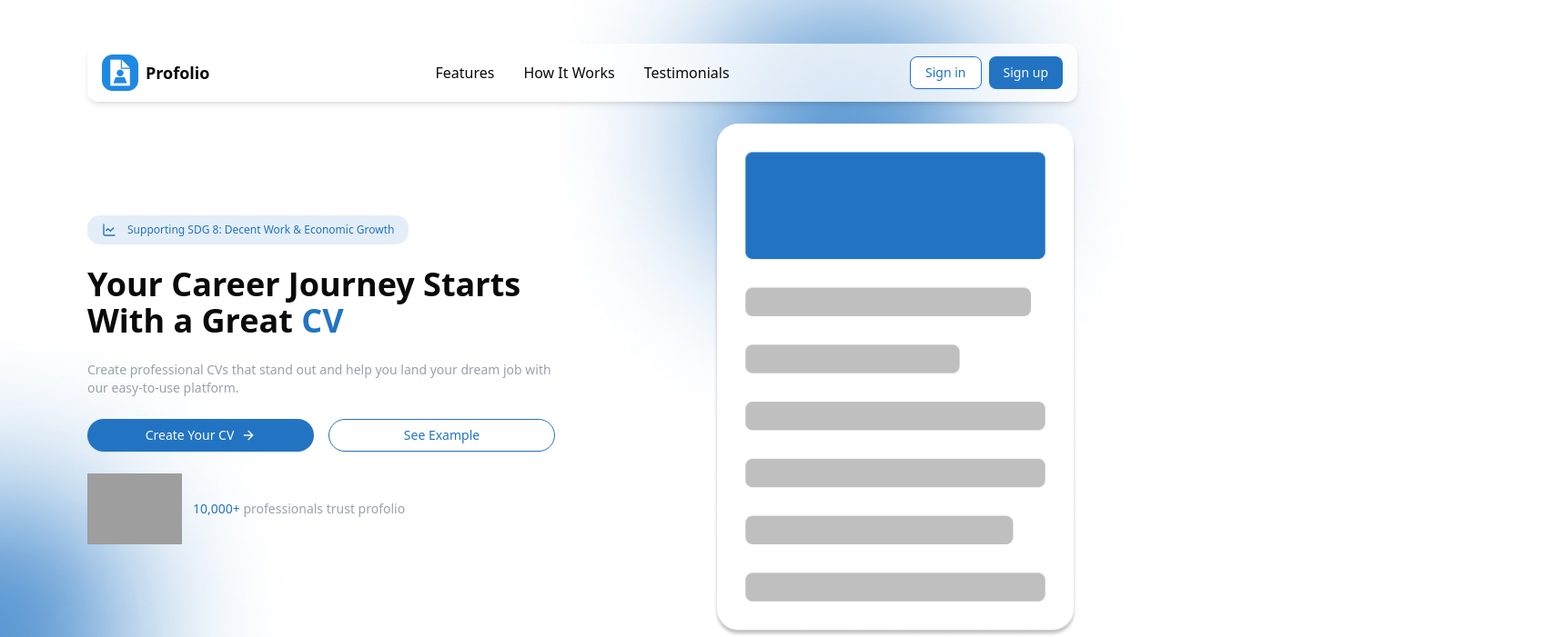
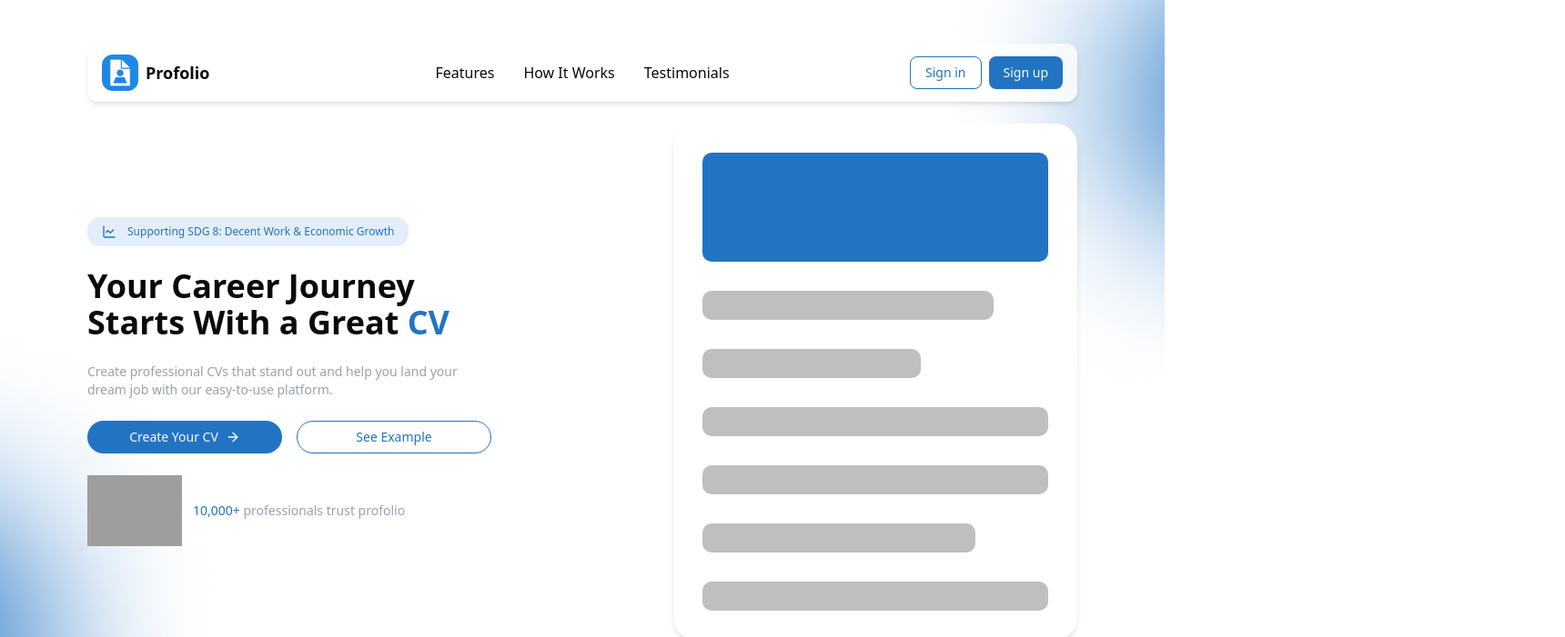
Before and after one commit to ahargunyllib/profolio, a Next.js app: page / in a window 1280 px wide. Shown: the top 701 px of the page at 91% size, 1720 px wide, since content can reach past the window. Built offline with nearby package versions, Linux system fonts and the light colour scheme; grey boxes are pictures that could not be loaded; a web font is replaced by a local one.

Commit message:
feat: add landing page components (Navbar, Footer, Features, How It Works, Testimonials)

```diff
--- a/src/app/(main)/layout.tsx
+++ b/src/app/(main)/layout.tsx
@@ -1,5 +1,6 @@
+import Navbar from "@/features/landing/components/Navbar";
+import Footer from "@/features/landing/components/footer";
 import type React from "react";
-import Navbar from "./Navbar";
 
 export default function MainLayout({
 	children,
@@ -7,9 +8,10 @@ export default function MainLayout({
 	children: React.ReactNode;
 }) {
 	return (
-		<section className=" ">
+		<section className="overflow-x-hidden">
 			<Navbar />
 			{children}
+			<Footer />
 		</section>
 	);
 }
--- a/src/app/(main)/page.tsx
+++ b/src/app/(main)/page.tsx
@@ -1,8 +1,7 @@
-import Features from "./Features";
-import Footer from "./Footer";
-import LandingPage from "./LandingPage";
-import Testimonials from "./Testimonials";
-import HowItWorks from "./how-it-works";
+import Features from "@/features/landing/components/Features";
+import HowItWorks from "@/features/landing/components/how-it-works";
+import LandingPage from "@/features/landing/components/landing-page";
+import Testimonials from "@/features/landing/components/testimonials";
 
 export default function Home() {
 	return (
@@ -11,7 +10,6 @@ export default function Home() {
 			<Features />
 			<HowItWorks />
 			<Testimonials />
-			<Footer />
 		</>
 	);
 }
--- a/src/app/(main)/how-it-works.tsx
+++ b/src/features/landing/components/how-it-works.tsx
@@ -2,31 +2,9 @@ import { Button } from "@/shared/components/ui/button";
 import { ArrowRight } from "lucide-react";
 import Image from "next/image";
 import Link from "next/link";
+import { datas } from "../data/how-it-works";
 
 export default function HowItWorks() {
-	const datas = [
-		{
-			id: 1,
-			title: "Upload Job Description",
-			desc: "Paste the job posting you're applying for and our AI analyzes the key requirements and keywords.",
-		},
-		{
-			id: 2,
-			title: "ATS Analysis",
-			desc: "Our system scans your current CV and identifies ATS compatibility issues and missing keywords.",
-		},
-		{
-			id: 3,
-			title: "Smart Optimization",
-			desc: "Get personalized suggestions to improve keyword density, formatting, and ATS score.",
-		},
-		{
-			id: 4,
-			title: "ATS-Ready Export",
-			desc: "Download your optimized CV in ATS-friendly formats with guaranteed compatibility.",
-		},
-	];
-
 	return (
 		<section
 			id="how-it-works"
--- a/src/app/(main)/LandingPage.tsx
+++ b/src/features/landing/components/landing-page.tsx
@@ -2,17 +2,18 @@ import { Button } from "@/shared/components/ui/button";
 import { ArrowRight, ChartLine } from "lucide-react";
 import Image from "next/image";
 import Link from "next/link";
+import PreviewLandingPage from "./preview-landing-page";
 
 export default function LandingPage() {
 	return (
 		<section
 			id="#"
-			className="relative p-8 pb-4 pt-34 lg:pt-34  lg:p-24  gap-15 flex  w-full  "
+			className="relative p-8 pb-4 pt-34 lg:pt-34  lg:p-24  gap-50 flex  w-full  "
 		>
-			<div className="absolute hidden md:block lg:-top-50 lg:right-0 right-0 -top-30   -z-10">
+			<div className="absolute -top-60 -right-110  -z-10">
 				<Image src="/bg-shadow.png" alt="shadow" width={700} height={700} />
 			</div>
-			<div className="absolute -bottom-60 -left-90  -z-10">
+			<div className="absolute -bottom-60 -left-110  -z-10">
 				<Image src="/bg-shadow.png" alt="shadow" width={700} height={700} />
 			</div>
 
@@ -64,14 +65,8 @@ export default function LandingPage() {
 					</p>
 				</div>
 			</div>
-			<div className="hidden md:flex w-full  items-center justify-end relative ">
-				<Image
-					src="/landing-page-images.png"
-					alt="landingpage"
-					width={400}
-					height={1}
-					className="hover:scale-105 transition-all duration-200 ease-in-out"
-				/>
+			<div className="hidden md:flex w-full  items-center justify-end  ">
+				<PreviewLandingPage />
 			</div>
 		</section>
 	);
--- a/src/app/(main)/Navbar.tsx
+++ b/src/features/landing/components/navbar.tsx
@@ -1,6 +1,7 @@
 "use client";
 
 import { Button } from "@/shared/components/ui/button";
+import { MenuIcon } from "lucide-react";
 import Image from "next/image";
 import Link from "next/link";
 import { useState } from "react";
@@ -63,19 +64,7 @@ export default function Navbar() {
 						aria-expanded={open}
 						aria-label={open ? "Close menu" : "Open menu"}
 					>
-						<svg
-							className="pointer-events-none"
-							width={24}
-							height={24}
-							viewBox="0 0 24 24"
-							fill="none"
-							stroke="currentColor"
-							strokeWidth="2"
-							strokeLinecap="round"
-							strokeLinejoin="round"
-							xmlns="http://www.w3.org/2000/svg"
-						>
-							<title>anjay</title>
+						<MenuIcon>
 							<path
 								d="M4 12L20 12"
 								className="origin-center -translate-y-[7px] transition-all duration-300 ease-[cubic-bezier(.5,.85,.25,1.1)] group-aria-expanded:translate-x-0 group-aria-expanded:translate-y-0 group-aria-expanded:rotate-[315deg]"
@@ -88,7 +77,7 @@ export default function Navbar() {
 								d="M4 12H20"
 								className="origin-center translate-y-[7px] transition-all duration-300 ease-[cubic-bezier(.5,.85,.25,1.1)] group-aria-expanded:translate-y-0 group-aria-expanded:rotate-[135deg]"
 							/>
-						</svg>
+						</MenuIcon>
 					</Button>
 				</div>
 			</nav>
--- /dev/null
+++ b/src/features/landing/components/preview-landing-page.tsx
@@ -0,0 +1,13 @@
+export default function PreviewLandingPage() {
+	return (
+		<div className="w-full h-full p-8 bg-white shadow-md rounded-3xl flex flex-col justify-start items-start gap-8">
+			<div className="w-full h-30 bg-[#2274C3] rounded-lg" />
+			<div className="w-80 h-8 bg-[#BFBFBF] rounded-lg" />
+			<div className="w-60 h-8 bg-[#BFBFBF] rounded-lg" />
+			<div className="w-full h-8 bg-[#BFBFBF] rounded-lg" />
+			<div className="w-full h-8 bg-[#BFBFBF] rounded-lg" />
+			<div className="w-[300px] h-8 bg-[#BFBFBF] rounded-lg" />
+			<div className="w-full h-8 bg-[#BFBFBF] rounded-lg" />
+		</div>
+	);
+}
--- a/src/app/(main)/Testimonials.tsx
+++ b/src/features/landing/components/testimonials.tsx
@@ -1,47 +1,8 @@
 import { Quote, Star } from "lucide-react";
 import Image from "next/image";
+import { datas } from "../data/testimonials";
 
 export default function Testimonials() {
-	const datas = [
-		{
-			id: 1,
-			profilePicture: (
-				<Image src="/man.jpg" alt="man" className="rounded-full" fill />
-			),
-			name: "Robert Howards",
-			rating: 5,
-			job: "Marketing Manager",
-			company: "Gojek",
-			hightlight: "5 Interviews in 2 weeks",
-			review:
-				'"Profolio completely transformed my job search! After optimizing my CV with their ATS tools, I went from getting zero responses to landing 5 interviews in just 2 weeks. The keyword optimization feature is a game-changer!"',
-		},
-		{
-			id: 2,
-			profilePicture: (
-				<Image src="/falcon.jpg" alt="falcon" className="rounded-full" fill />
-			),
-			name: "Michael Chen",
-			rating: 5,
-			job: "Software Engineer",
-			company: "StartupXYZ",
-			hightlight: "Landed dream job",
-			review: `"I was struggling to get past the initial screening for months. Profolio's ATS checker showed me exactly what was wrong with my CV format. Now I’m working at my dream company!"`,
-		},
-		{
-			id: 3,
-			profilePicture: (
-				<Image src="/woman.jpg" alt="woman" className="rounded-full" fill />
-			),
-			name: "Emily Rodriguez",
-			rating: 3,
-			job: "Project Manager",
-			company: "Global Solutions Ltd",
-			hightlight: "300% more callbacks",
-			review: `"The real-time ATS scoring helped me understand why my applications weren’t getting through. After using Profolio, my interview callback rate increased by 300%. Highly recommended!"`,
-		},
-	];
-
 	return (
 		<section
 			id="testimonials"
@@ -79,7 +40,12 @@ export default function Testimonials() {
 								className="relative w-18 h-18 bg-gray-400
               rounded-full flex items-center justify-center"
 							>
-								{data.profilePicture}
+								<Image
+									src={data.profilePicture}
+									alt={data.name}
+									className="rounded-full"
+									fill
+								/>
 							</div>
 							<div className="flex flex-col gap-2">
 								<div className="flex flex-row gap-3">
--- /dev/null
+++ b/src/features/landing/data/how-it-works.ts
@@ -0,0 +1,22 @@
+export const datas = [
+	{
+		id: 1,
+		title: "Upload Job Description",
+		desc: "Paste the job posting you're applying for and our AI analyzes the key requirements and keywords.",
+	},
+	{
+		id: 2,
+		title: "ATS Analysis",
+		desc: "Our system scans your current CV and identifies ATS compatibility issues and missing keywords.",
+	},
+	{
+		id: 3,
+		title: "Smart Optimization",
+		desc: "Get personalized suggestions to improve keyword density, formatting, and ATS score.",
+	},
+	{
+		id: 4,
+		title: "ATS-Ready Export",
+		desc: "Download your optimized CV in ATS-friendly formats with guaranteed compatibility.",
+	},
+];
--- /dev/null
+++ b/src/features/landing/data/testimonials.ts
@@ -0,0 +1,33 @@
+export const datas = [
+	{
+		id: 1,
+		profilePicture: "/man.jpg",
+		name: "Robert Howards",
+		rating: 5,
+		job: "Marketing Manager",
+		company: "Gojek",
+		hightlight: "5 Interviews in 2 weeks",
+		review:
+			'"Profolio completely transformed my job search! After optimizing my CV with their ATS tools, I went from getting zero responses to landing 5 interviews in just 2 weeks. The keyword optimization feature is a game-changer!"',
+	},
+	{
+		id: 2,
+		profilePicture: "/falcon.jpg",
+		name: "Michael Chen",
+		rating: 5,
+		job: "Software Engineer",
+		company: "StartupXYZ",
+		hightlight: "Landed dream job",
+		review: `"I was struggling to get past the initial screening for months. Profolio's ATS checker showed me exactly what was wrong with my CV format. Now I’m working at my dream company!"`,
+	},
+	{
+		id: 3,
+		profilePicture: "/woman.jpg",
+		name: "Emily Rodriguez",
+		rating: 3,
+		job: "Project Manager",
+		company: "Global Solutions Ltd",
+		hightlight: "300% more callbacks",
+		review: `"The real-time ATS scoring helped me understand why my applications weren’t getting through. After using Profolio, my interview callback rate increased by 300%. Highly recommended!"`,
+	},
+];
```
Also changed, not shown: src/features/landing/components/features.tsx (renamed from src/app/(main)/Features.jsx), src/features/landing/components/footer.tsx (renamed from src/app/(main)/Footer.tsx).
